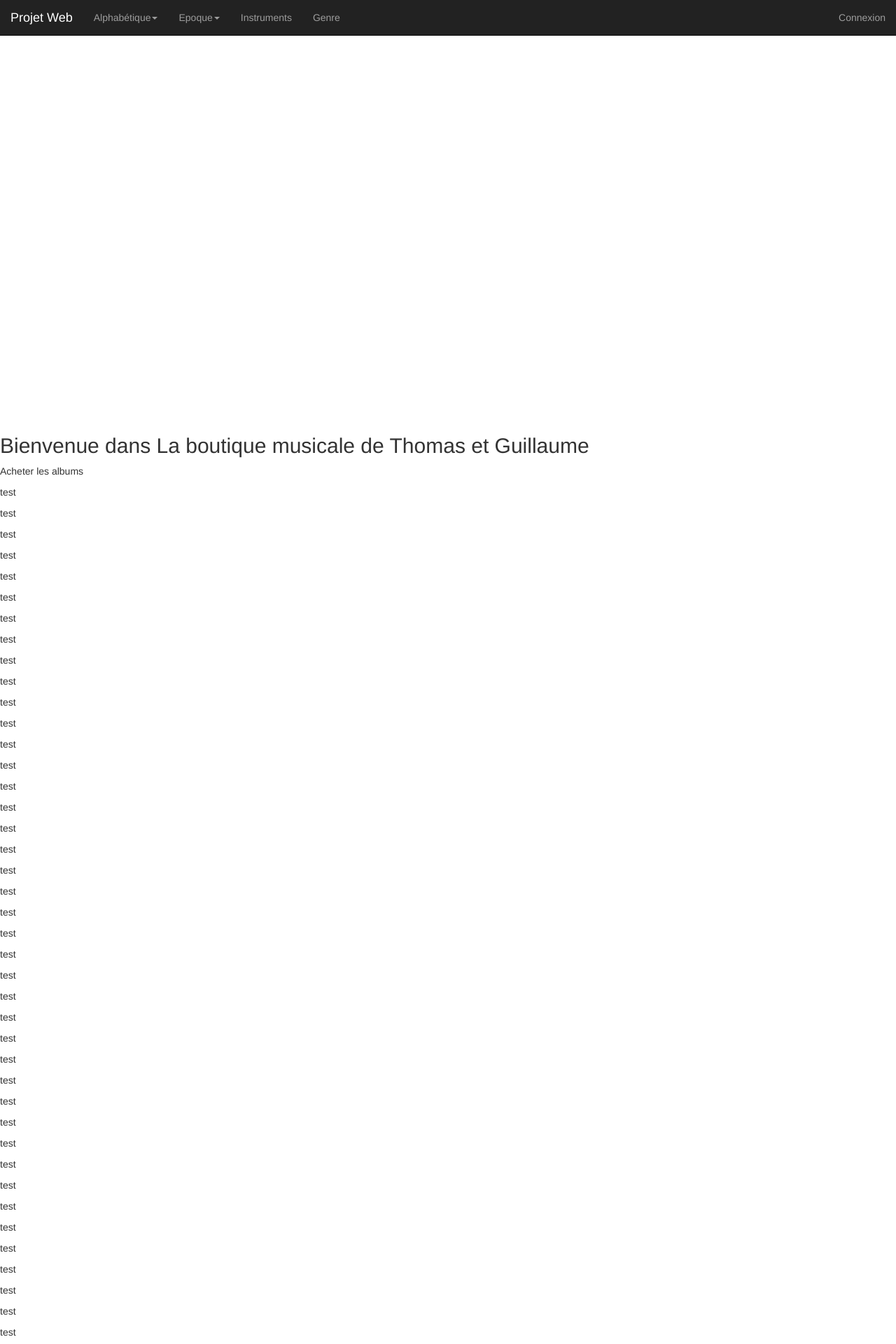
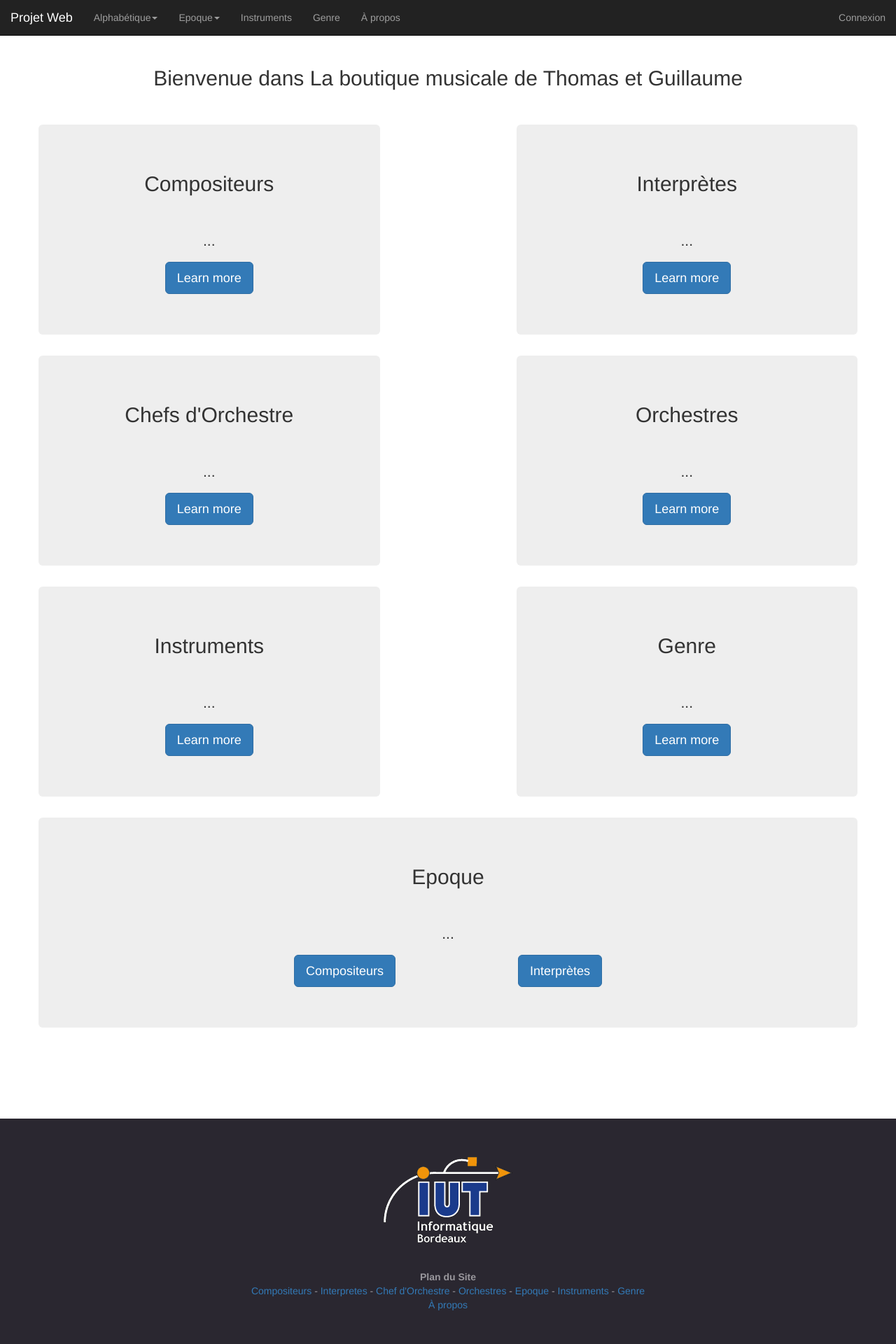
Before and after one commit to GuillaumeNed33/Projet-Web-S3, a PHP site: page / in a window 1280 px wide. Shown: the top 1920 px of the page at 70% size. Run offline with PHP 8.4, Linux system fonts and the light colour scheme; some libraries are stand-ins or nearby versions.

Commit message:
index + debut requete

```diff
--- a/assets/css/style.css
+++ b/assets/css/style.css
@@ -1,6 +1,15 @@
 main {
-    margin-top: 500px;
-    padding-top: 100px;
+    padding-top: 75px;
+}
+
+h2 {
+    text-align : center;
+    margin-bottom: 50px;
+}
+
+.preview {
+    text-align: center;
+    height: 300px;
 }
 
 .bs-docs-footer {
@@ -10,8 +19,6 @@ main {
     color: #99979c;
     text-align: center;
     background-color: #2a2730;
-   /* position: relative;
-   /* bottom: 0;*/
     width: 100%
 }
 
--- a/assets/footer.php
+++ b/assets/footer.php
@@ -12,6 +12,8 @@
                         <a href="#">Epoque</a> -
                         <a href="#">Instruments</a> -
                         <a href="#">Genre</a>
+                        <br>
+                        <a href="#">À propos</a>
                     </p>
                 </div>
                 <p id="copyright">&copy; PommePoireBanane - Thomas Blanc & Guillaume Nedelec - 2016/2017<p>
--- a/assets/header.php
+++ b/assets/header.php
@@ -56,6 +56,9 @@
                       <li>
                           <a href="#">Genre</a>
                       </li>
+                      <li>
+                          <a href="#">À propos</a>
+                      </li>
                   </ul>
 
                   <ul class="nav navbar-nav navbar-right">
--- a/assets/index.php
+++ b/assets/index.php
@@ -2,126 +2,50 @@
 
 <!------------------------------------BODY --------------------------------------->
 
-<main class="container-fluid">
+<main class="container">
+    <h2>Bienvenue dans La boutique musicale de Thomas et Guillaume</h2>
     <div class="row">
-        <h2>Bienvenue dans La boutique musicale de Thomas et Guillaume</h2>
-        <p>Acheter les albums </p>
-    </div>
-
-    <div class="row">
-        <p>test</p>
+        <div class="preview jumbotron col-md-5">
+            <h2>Compositeurs</h2>
+            <p>...</p>
+            <p><a class="btn btn-primary btn-lg" href="#" role="button">Learn more</a></p>
+        </div>
+        <div class="preview jumbotron col-xs-offset-2 col-md-5">
+            <h2>Interprètes</h2>
+            <p>...</p>
+            <p><a class="btn btn-primary btn-lg" href="#" role="button">Learn more</a></p>
+        </div>
     </div>
     <div class="row">
-        <p>test</p>
-    </div><div class="row">
-        <p>test</p>
-    </div><div class="row">
-        <p>test</p>
-    </div><div class="row">
-        <p>test</p>
-    </div><div class="row">
-        <p>test</p>
-    </div><div class="row">
-        <p>test</p>
-    </div><div class="row">
-        <p>test</p>
-    </div><div class="row">
-        <p>test</p>
-    </div><div class="row">
-        <p>test</p>
-    </div><div class="row">
-        <p>test</p>
-    </div><div class="row">
-        <p>test</p>
-    </div><div class="row">
-        <p>test</p>
-    </div><div class="row">
-        <p>test</p>
-    </div><div class="row">
-        <p>test</p>
-    </div><div class="row">
-        <p>test</p>
-    </div><div class="row">
-        <p>test</p>
-    </div><div class="row">
-        <p>test</p>
-    </div><div class="row">
-        <p>test</p>
-    </div><div class="row">
-        <p>test</p>
+        <div class="preview jumbotron col-md-5">
+            <h2>Chefs d'Orchestre</h2>
+            <p>...</p>
+            <p><a class="btn btn-primary btn-lg" href="#" role="button">Learn more</a></p>
+        </div>
+        <div class="preview jumbotron col-xs-offset-2 col-md-5">
+            <h2>Orchestres</h2>
+            <p>...</p>
+            <p><a class="btn btn-primary btn-lg" href="#" role="button">Learn more</a></p>
+        </div>
     </div>
     <div class="row">
-        <p>test</p>
-    </div><div class="row">
-        <p>test</p>
-    </div><div class="row">
-        <p>test</p>
-    </div><div class="row">
-        <p>test</p>
-    </div><div class="row">
-        <p>test</p>
-    </div><div class="row">
-        <p>test</p>
-    </div><div class="row">
-        <p>test</p>
-    </div><div class="row">
-        <p>test</p>
-    </div><div class="row">
-        <p>test</p>
-    </div><div class="row">
-        <p>test</p>
-    </div><div class="row">
-        <p>test</p>
-    </div><div class="row">
-        <p>test</p>
-    </div><div class="row">
-        <p>test</p>
-    </div><div class="row">
-        <p>test</p>
-    </div><div class="row">
-        <p>test</p>
-    </div><div class="row">
-        <p>test</p>
-    </div><div class="row">
-        <p>test</p>
-    </div><div class="row">
-        <p>test</p>
-    </div><div class="row">
-        <p>test</p>
-    </div><div class="row">
-        <p>test</p>
-    </div><div class="row">
-        <p>test</p>
-    </div><div class="row">
-        <p>test</p>
-    </div><div class="row">
-        <p>test</p>
-    </div><div class="row">
-        <p>test</p>
-    </div><div class="row">
-        <p>test</p>
-    </div><div class="row">
-        <p>test</p>
-    </div><div class="row">
-        <p>test</p>
-    </div><div class="row">
-        <p>test</p>
-    </div><div class="row">
-        <p>test</p>
-    </div><div class="row">
-        <p>test</p>
-    </div><div class="row">
-        <p>test</p>
-    </div><div class="row">
-        <p>test</p>
-    </div><div class="row">
-        <p>test</p>
-    </div><div class="row">
-        <p>test</p>
-    </div><div class="row">
-        <p>test</p>
-    </div><div class="row">
-        <p>test</p>
+        <div class="preview jumbotron col-md-5">
+            <h2>Instruments</h2>
+            <p>...</p>
+            <p><a class="btn btn-primary btn-lg" href="#" role="button">Learn more</a></p>
+        </div>
+        <div class="preview jumbotron col-xs-offset-2 col-md-5">
+            <h2>Genre</h2>
+            <p>...</p>
+            <p><a class="btn btn-primary btn-lg" href="#" role="button">Learn more</a></p>
+        </div>
+    </div>
+    <div class="row">
+        <div class="preview jumbotron col-md-12">
+            <h2>Epoque</h2>
+            <p>...</p>
+            <p><a class="btn btn-primary btn-lg" href="#" role="button">Compositeurs</a><a class="btn btn-primary btn-lg col-md-offset-2 " href="#" role="button">Interprètes</a></p>
+        </div>
     </div>
 </main>
 
```
Also changed, not shown: assets/php/compositeurs.php (added, +40 -0 lines).
